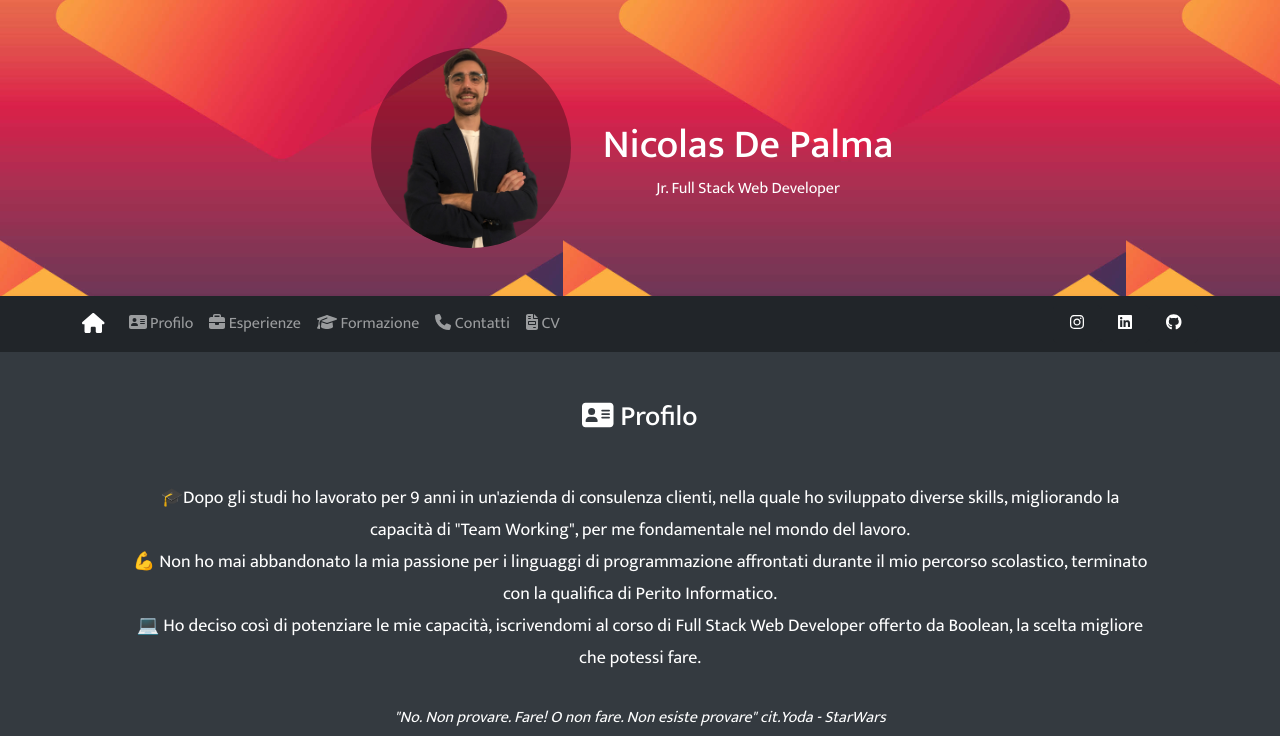
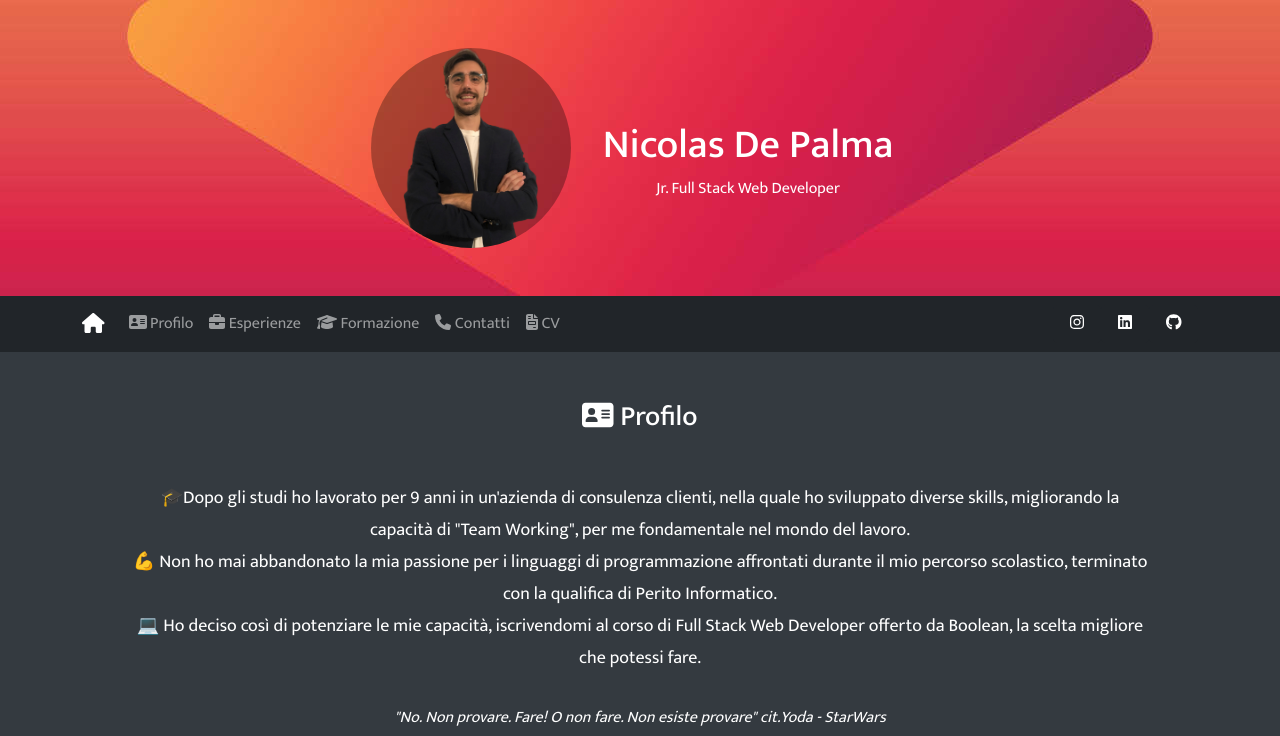
Before and after one commit to nicolas-dp/port_nicolas, a Vue app: page / in a window 1280 px wide. Shown: the top 736 px of the page. Built offline with nearby package versions, Linux system fonts and the light colour scheme.

Commit message:
Add fix for margin out

```diff
--- a/src/assets/scss/style.scss
+++ b/src/assets/scss/style.scss
@@ -18,7 +18,9 @@
 
 header {
   background-image: url('@/assets/img/bg_image.jpg');
-  background-size: contain;
+  background-size: cover;
+  background-repeat: no-repeat;
+  background-position: inherit;
 }
 
 
@@ -71,11 +73,11 @@ header {
   transform: rotateY(180deg);
 }
 
-.flip-container,
+/* .flip-container,
 .front,
 .back {
   width: auto;
-}
+} */
 
 .flipper {
   transition: 0.6s;
@@ -108,8 +110,8 @@ header {
   border-radius: 15%;
 
   img {
-    height: 13rem;
-    width: 19rem;
+    /* height: 13rem;
+    width: 19rem; */
     border-radius: 2rem;
   }
 }
```
